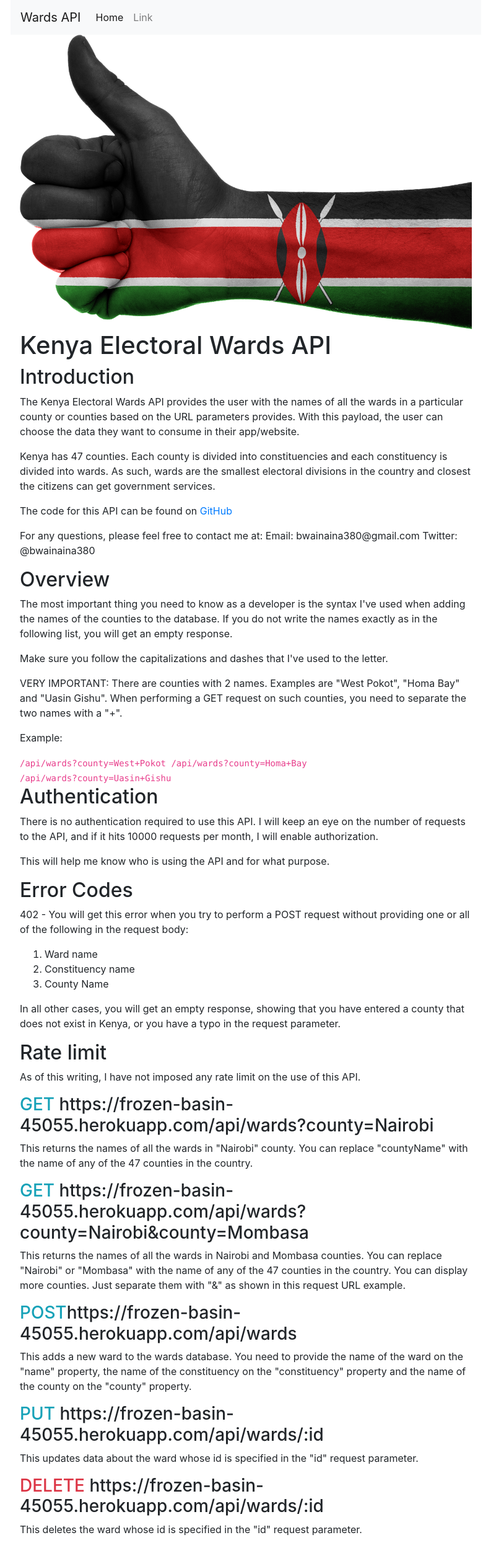
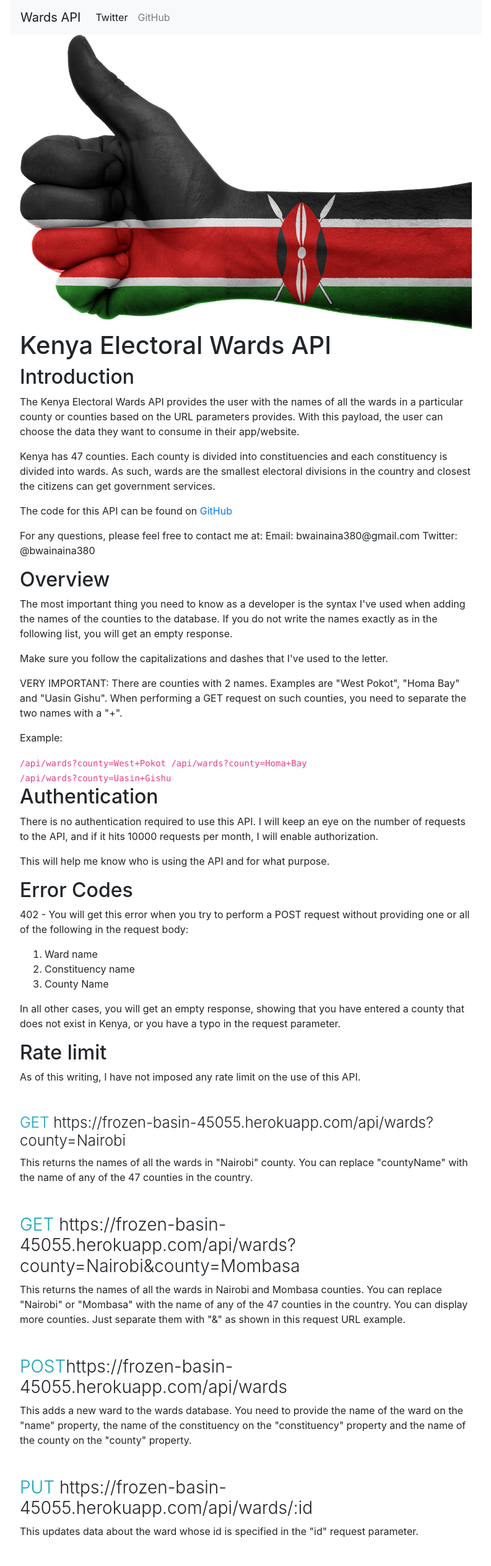
Before and after one commit to bwainaina380/kenya-wards-constituencies-county-rest-api, a website: page public/index.html in a window 1280 px wide. Shown: the top 2526 px of the page at 62% size, without its empty margins (53-846 px from the left). Before the commit the page ends 2495 px from the top, so only its background shows below. Drawn offline with nearby package versions, Linux system fonts and the light colour scheme.

Commit message:
Finished coding the homepage for the API

```diff
--- a/public/index.html
+++ b/public/index.html
@@ -35,11 +35,21 @@
             <div class="collapse navbar-collapse" id="navbarSupportedContent">
               <ul class="navbar-nav mr-auto">
                 <li class="nav-item active">
-                  <a class="nav-link" href="#"
-                    >Home <span class="sr-only">(current)</span></a
+                  <a
+                    class="nav-link"
+                    href="https://twitter.com/bwainaina380"
+                    target="_blank"
+                    >Twitter <span class="sr-only">(current)</span></a
                   >
                 </li>
-                <li class="nav-item"><a class="nav-link" href="#">Link</a></li>
+                <li class="nav-item">
+                  <a
+                    class="nav-link"
+                    href="https://github.com/bwainaina380/kenya-wards-constituencies-county-rest-api"
+                    target="_blank"
+                    >GitHub</a
+                  >
+                </li>
               </ul>
             </div>
           </nav>
@@ -144,10 +154,10 @@
             this API.
           </p>
 
-          <h3>
+          <h4 class="font-weight-light mt-5">
             <span class="text-info">GET</span>
             https://frozen-basin-45055.herokuapp.com/api/wards?county=Nairobi
-          </h3>
+          </h4>
 
           <p>
             This returns the names of all the wards in "Nairobi" county. You can
@@ -155,7 +165,7 @@
             country.
           </p>
 
-          <h3>
+          <h3 class="font-weight-light mt-5">
             <span class="text-info">GET</span>
             https://frozen-basin-45055.herokuapp.com/api/wards?county=Nairobi&county=Mombasa
           </h3>
@@ -167,7 +177,7 @@
             example.
           </p>
 
-          <h3>
+          <h3 class="font-weight-light mt-5">
             <span class="text-info">POST</span
             >https://frozen-basin-45055.herokuapp.com/api/wards
           </h3>
@@ -178,7 +188,7 @@
             county on the "county" property.
           </p>
 
-          <h3>
+          <h3 class="font-weight-light mt-5">
             <span class="text-info">PUT</span>
             https://frozen-basin-45055.herokuapp.com/api/wards/:id
           </h3>
@@ -188,11 +198,11 @@
             request parameter.
           </p>
 
-          <h3>
+          <h3 class="font-weight-light mt-5">
             <span class="text-danger">DELETE</span>
             https://frozen-basin-45055.herokuapp.com/api/wards/:id
           </h3>
-          <p>
+          <p class="mb-5">
             This deletes the ward whose id is specified in the "id" request
             parameter.
           </p>
```
